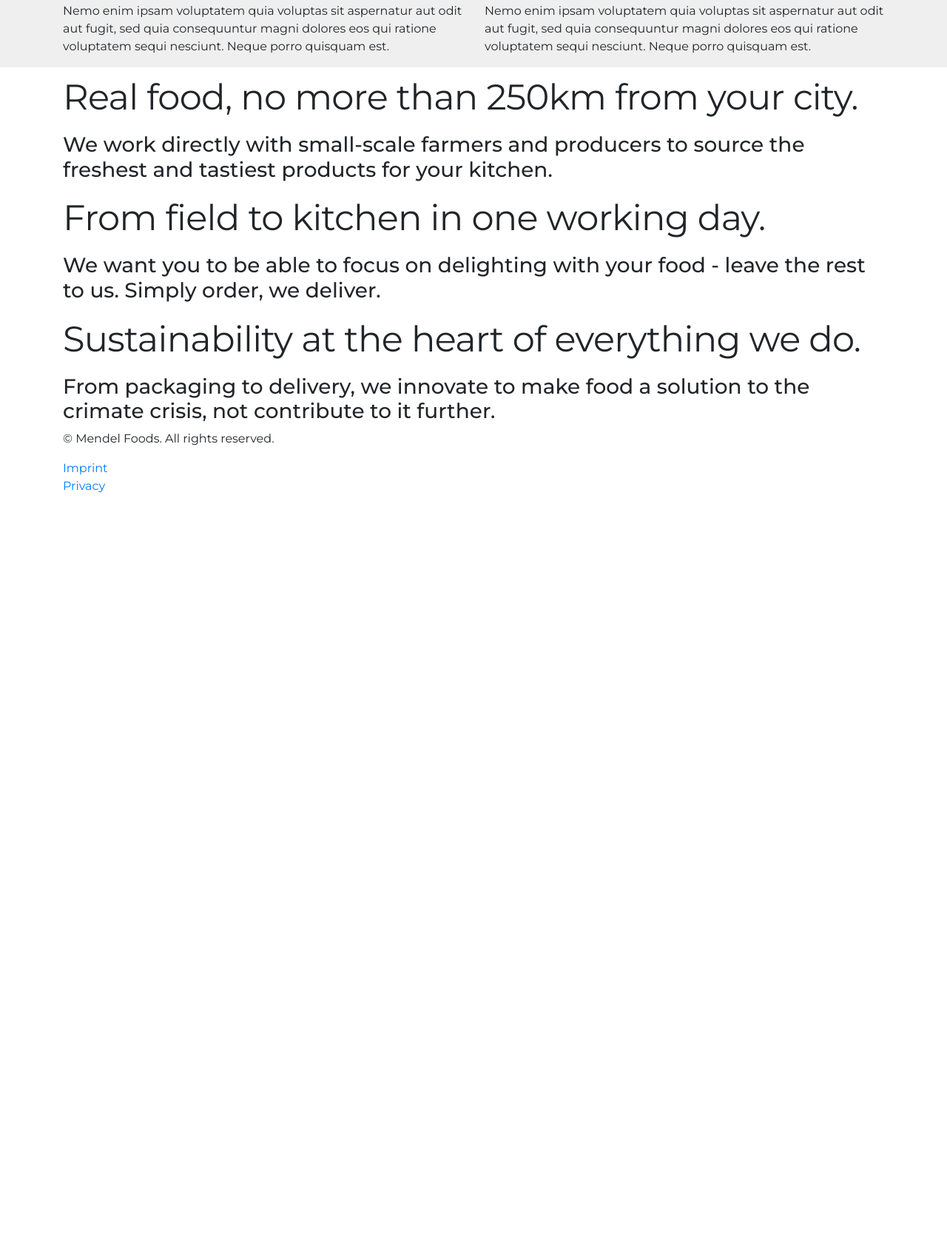
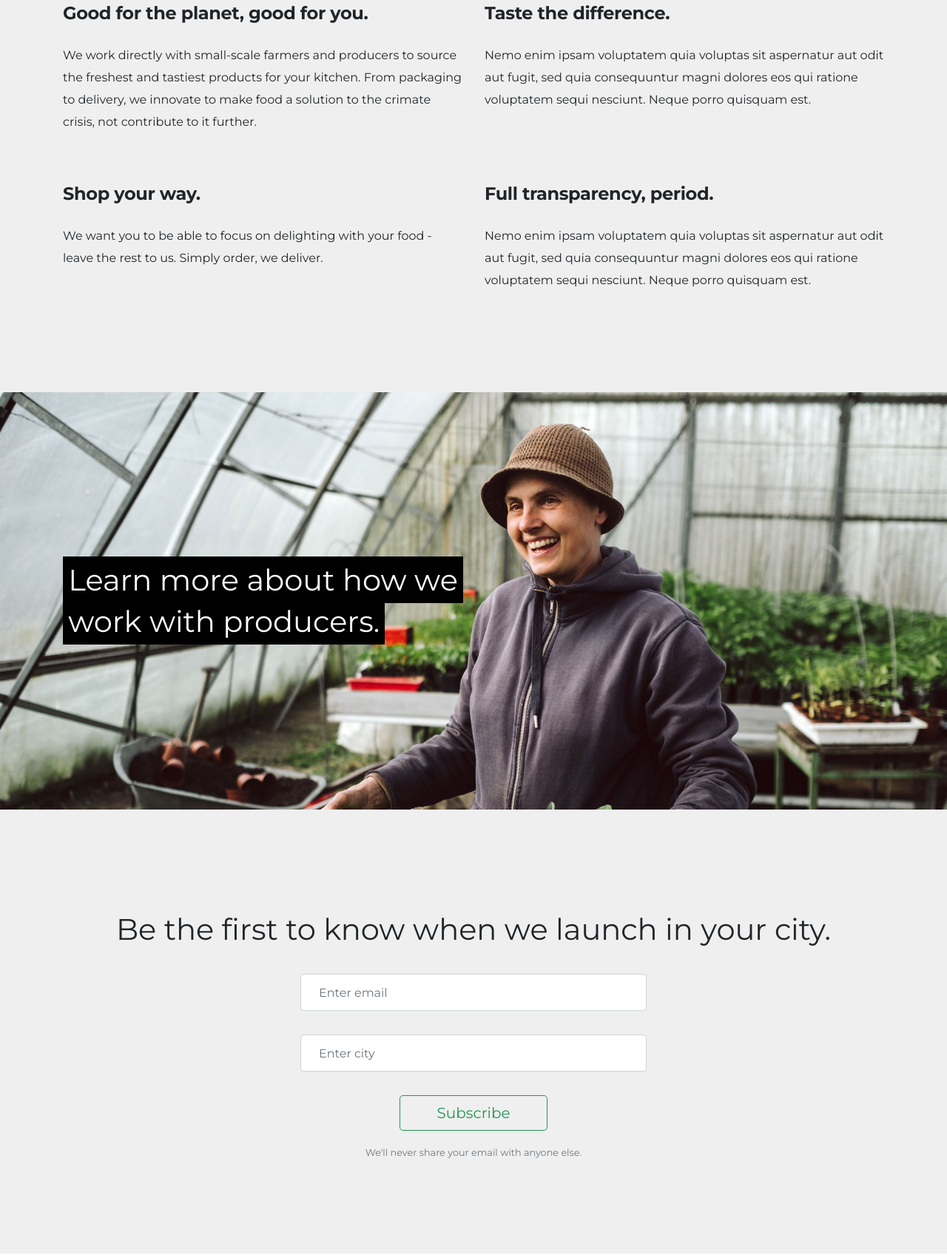
Before and after one commit to kkauf/Mendel, a plain HTML site: page index.html in a window 1280 px wide. Shown: the part 1100-2800 px from the top of the page at 74% size. Before the commit the page ends 1785 px from the top, so only its background shows below. Drawn offline with nearby package versions, Linux system fonts and the light colour scheme.

Commit message:
Finished Newsletter section

```diff
--- a/css/style.css
+++ b/css/style.css
@@ -15,7 +15,7 @@ body {
 h1 {
   font-style: normal;
   font-weight: normal;
-  font-size: 48px;
+  font-size: 3rem;
   line-height: 80px;
   letter-spacing: -0.015em;
 }
@@ -23,9 +23,43 @@ h1 {
 h2 {
   font-style: normal;
   font-weight: normal;
-  font-size: 40px;
+  font-size: 2.5rem;
   line-height: 72px;
 }
+
+h3 {
+  font-weight: bold;
+  font-size: 1.5rem;
+  line-height: 36px;
+  letter-spacing: -0.015em;
+  padding:
+}
+
+p {
+  font-style: normal;
+  font-weight: normal;
+  font-size: 1rem;
+  line-height: 30px;
+}
+
+.button-one {
+  width: 200px;
+  color: #219653;
+  border-color: #219653;
+}
+
+.button-one:hover {
+  color: white;
+  background-color: #219653;
+  border-color: #219653;
+}
+
+.button-one:active {
+  color: white;
+  background-color: #219653;
+  border-color: #219653;
+}
+
 
 /* Header */
 
@@ -38,39 +72,103 @@ h2 {
 }
 
 #logo {
-  max-height: 50px;
+  height: 50px;
 }
 
 .navbar ul {
   width: 400px;
 }
 
+.navbar a:hover {
+  color: #219653;
+}
+
 /* Hero */
 
-#hero-text {
-  height: 90vh;
-  background-color: white;
-}
-
-#button-first{
-  max-width: 200px;
+.hero .button-one {
   margin-top: 2rem;
 }
 
-#hero-image {
-    background-image: url("../assets/images/produce.jpg");
-    height: 90vh;
-    max-height: 750px;
-    background-repeat: no-repeat;
-    background-position: 25%;
-    background-size: cover;
-    image-rendering: crisp-edges;
+.hero {
+  height: 90vh;
+  overflow: hidden;
 }
+
+
 
 /* Body */
 
 .body {
   background-color: #EFEFEF;
+  padding: 120px 0;
+}
+
+.body h2 {
+}
+
+.body h3 {
+  margin-top: 2rem;
+  padding: 1rem 0;
+}
+
+/* Sub-page Hero */
+
+.sub-hero {
+  background-image: url("../assets/images/Grete.jpg");
+  background-repeat: no-repeat;
+  background-position: top;
+  background-size: cover;
+  image-rendering: crisp-edges;
+}
+
+.sub-hero h2 {
+  margin: 14rem 0;
+}
+
+.padded-multiline {
+  line-height: 1.4;
+  padding: 2px 0;
+  margin: 20px auto;
+}
+.padded-multiline span {
+  background-color: black;
+  color: white;
+  display: inline;
+  padding: 0.45rem;
+
+  /* Needs prefixing */
+  box-decoration-break: clone;
+  -webkit-box-decoration-break: clone;
+}
+
+
+/* Newsletter */
+
+.newsletter {
+  background-color: #EFEFEF;
+}
+
+.newsletter .row{
+  height: 600px;
+}
+
+.newsletter .input-parent {
+  margin: auto;
+  max-width: 500px;
+  width: 50%;
+}
+
+.newsletter .input input {
+  background-color: white;
+  padding: 1.5rem;
+}
+
+.newsletter .input {
+  margin: 1rem;
+}
+
+.newsletter .button-one {
+  margin: 1rem;
 }
 
 
--- a/index.html
+++ b/index.html
@@ -7,7 +7,6 @@
     <link rel="stylesheet" href="https://stackpath.bootstrapcdn.com/bootstrap/4.3.1/css/bootstrap.min.css" integrity="sha384-ggOyR0iXCbMQv3Xipma34MD+dH/1fQ784/j6cY/iJTQUOhcWr7x9JvoRxT2MZw1T" crossorigin="anonymous">
     <link rel="stylesheet" href="./css/style.css" type="text/css">
     <title>Mendel</title>
-  </head>
   <body>
 
 <!-- Header -->
@@ -46,23 +45,24 @@
 
 <!-- Hero -->
 
+<div class="hero">
   <div class="container">
     <div class="row">
-
-      <div class="col d-flex flex-column justify-content-center">
+      <div class="col-6 d-flex flex-column justify-content-center">
         <h1>Groceries, but better.<br>
         Local, fresh, online.</h1>
-        <a href="#" class="btn btn-outline-primary btn-lg" id="button-first">
+        <a target="_blank" rel="noopener noreferrer" href="https://mendel-foods.us20.list-manage.com/subscribe/post?u=e60f16b10f32a87674eaa5f68&amp;id=c8e6296ad3" class="btn btn-outline-success btn-lg button-one">
           Learn more</a>
       </div>
-
-      <div class="col" id="hero-image">
+      <div class="col-6">
+        <img src="./assets/images/produce.jpg" alt="Produce">
       </div>
-
+    </div>
   </div>
 </div>
 
-<!-- Banner 1-->
+
+<!-- Body-->
 
     <div class="body">
       <div class="container">
@@ -76,7 +76,8 @@
         <div class="row">
           <div class="col">
             <h3>Good for the planet, good for you.</h3>
-            <p>Nemo enim ipsam voluptatem quia voluptas sit aspernatur aut odit aut fugit, sed quia consequuntur magni dolores eos qui ratione voluptatem sequi nesciunt. Neque porro quisquam est.</p>
+            <p>We work directly with small-scale farmers and producers to source the freshest and tastiest products for your kitchen.
+            From packaging to delivery, we innovate to make food a solution to the crimate crisis, not contribute to it further.</p>
           </div>
           <div class="col">
             <h3>Taste the difference.</h3>
@@ -87,7 +88,7 @@
         <div class="row">
           <div class="col">
             <h3>Shop your way.</h3>
-            <p>Nemo enim ipsam voluptatem quia voluptas sit aspernatur aut odit aut fugit, sed quia consequuntur magni dolores eos qui ratione voluptatem sequi nesciunt. Neque porro quisquam est.</p>
+            <p>We want you to be able to focus on delighting with your food - leave the rest to us. Simply order, we deliver.</p>
           </div>
           <div class="col">
             <h3>Full transparency, period.</h3>
@@ -98,33 +99,60 @@
       </div>
     </div>
 
+<!-- Sub-page Hero -->
 
-<!-- Body -->
-
+<div class="sub-hero">
   <div class="container">
-      <div class="statement-left">
-        <h1>Real food, no more than 250km from your city.</h1>
-        <h3>We work directly with small-scale farmers and producers to source the freshest and tastiest products for your kitchen.
-        </h3>
+    <div class="row">
+      <div class="col-6 d-flex flex-column justify-content-center">
+        <h2 class="padded-multiline">
+          <span>Learn more about how we work with producers.</span>
+        </h2>
+      </div>
+    </div>
+  </div>
 </div>
 
-      <div class="statement-right">
-        <h1>From field to kitchen in one working day.</h1>
-        <h3>We want you to be able to focus on delighting with your food - leave the rest to us. Simply order, we deliver.
-        </h3>
+<!-- Newsletter -->
+
+<div class="newsletter">
+  <div class="container">
+    <div class="row">
+      <div class="col d-flex flex-column justify-content-center text-center">
+        <h2>Be the first to know when we launch in your city.</h2>
+
+        <!-- Begin Mailchimp Signup Form -->
+        <div  class="d-flex flex-column justify-content-between">
+          <form action="https://mendel-foods.us20.list-manage.com/subscribe/post?u=e60f16b10f32a87674eaa5f68&amp;id=c8e6296ad3" method="post" id="mc-embedded-subscribe-form" name="mc-embedded-subscribe-form" class="validate" target="_blank" novalidate>
+
+            <div class="d-flex flex-column justify-content-between text-left input-parent">
+
+              <div class="input">
+              	<input type="email" value="" name="EMAIL" class="required email form-control" id="mce-EMAIL" placeholder="Enter email">
               </div>
 
-      <div class="statement-left">
-        <h1>Sustainability at the heart of everything we do.</h1>
-        <h3>From packaging to delivery, we innovate to make food a solution to the crimate crisis, not contribute to it further.
-        </h3>
+              <div class="input">
+              	<input type="text" value="" name="CITY" class="required  form-control" id="mce-CITY" placeholder="Enter city">
               </div>
+
+            	<div id="mce-responses" class="clear">
+            		<div class="response" id="mce-error-response" style="display:none"></div>
+            		<div class="response" id="mce-success-response" style="display:none"></div>
+            	</div>    <!-- real people should not fill this in and expect good things - do not remove this or risk form bot signups-->
 
           </div>
 
-  <!-- Banner 2 -->
+          <div class="clear">
+            <input type="submit" value="Subscribe" name="subscribe" id="mc-embedded-subscribe" class="btn btn-outline-success btn-lg button-one">
+            <small id="emailHelp" class="form-text text-muted">We'll never share your email with anyone else.</small>
 
-      <div class="container newsletter">
+          </div>
+
+          </form>
+        </div>
+      </div>
+    </div>
+  </div>
 </div>
 
 
@@ -141,6 +169,5 @@
     <script src="https://code.jquery.com/jquery-3.3.1.slim.min.js" integrity="sha384-q8i/X+965DzO0rT7abK41JStQIAqVgRVzpbzo5smXKp4YfRvH+8abtTE1Pi6jizo" crossorigin="anonymous"></script>
     <script src="https://cdnjs.cloudflare.com/ajax/libs/popper.js/1.14.7/umd/popper.min.js" integrity="sha384-UO2eT0CpHqdSJQ6hJty5KVphtPhzWj9WO1clHTMGa3JDZwrnQq4sF86dIHNDz0W1" crossorigin="anonymous"></script>
     <script src="https://stackpath.bootstrapcdn.com/bootstrap/4.3.1/js/bootstrap.min.js" integrity="sha384-JjSmVgyd0p3pXB1rRibZUAYoIIy6OrQ6VrjIEaFf/nJGzIxFDsf4x0xIM+B07jRM" crossorigin="anonymous"></script>
-
   </body>
 </html>
```
Also changed, not shown: assets/Mendel_logo.png, assets/Mendel_logo.svg, assets/signupnewsletter.svg (added), 3 other files. Lines whose indentation alone changed are shown as unchanged.
